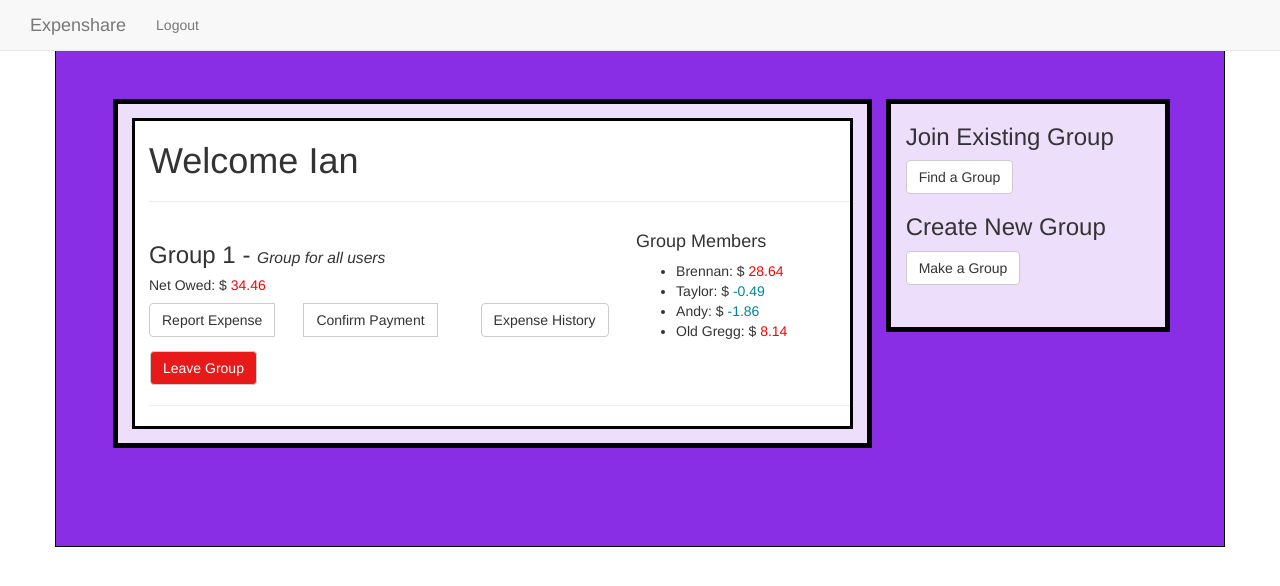
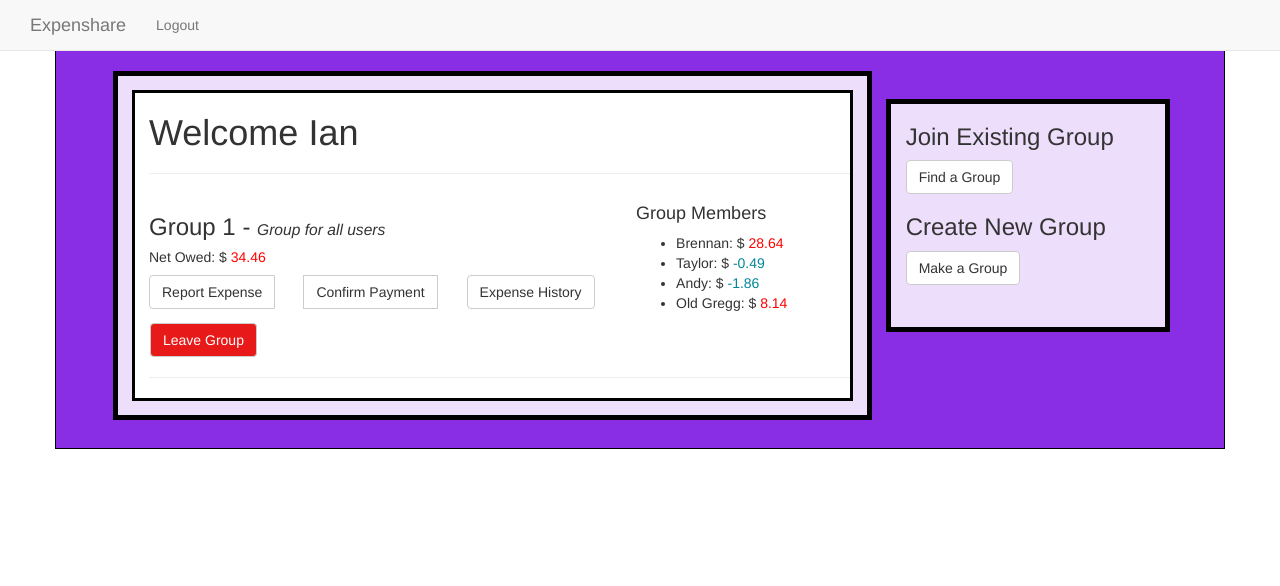
Before and after one commit to Brennan-M/ExpenShare, a Django app: page /share/home/ in a window 1280 px wide. Shown: the top 586 px of the page. Run offline with Django 3.2, Linux system fonts and the light colour scheme; a user stored in the database is signed in; data comes from the database, SQL or seed files in the repository; both versions use the stored data as it was after the commit; some libraries are stand-ins or nearby versions.

Commit message:
Fixed some minor UI issues

```diff
--- a/Expenshare/static/css/styles.css
+++ b/Expenshare/static/css/styles.css
@@ -17,9 +17,9 @@ body{
 }
 
 #mainBoxOuter{
-	margin-top: 7em;
+	margin-top: 5em;
 	background-color: #EDDFFB;
-	margin-bottom: 7em;
+	margin-bottom: 2em;
 	border: solid black 5px;
 	padding: 1em;
 	margin-right: 1em;
@@ -50,6 +50,11 @@ body{
 	border: solid black 5px;
 	padding-bottom: 3em;
 }
+
+.historyButton{
+	margin-left: -1em;
+}
+
 footer{
 	text-align: center;
 	color: #FFFFFF;
--- a/Expenshare/templates/ExpenseLog.html
+++ b/Expenshare/templates/ExpenseLog.html
@@ -22,8 +22,8 @@
 		                <div class="col-md-10">
 		                  <a class="navbar-brand" id="navName" href="/share/home">Expenshare</a>
 			                 <ul class="nav navbar-nav">
-			                  	<!--Put links to different parts of the site here-->
-			                 </ul>
+		                  		<li><a href="/share/logout"> Logout </a></li>
+		                  	</ul>
 		                </div>
 		            </div>
 	          	</nav>
--- a/Expenshare/templates/home.html
+++ b/Expenshare/templates/home.html
@@ -163,7 +163,7 @@
 											</div>
 
 
-											<div class="col-md-3">
+											<div class="col-md-3 historyButton">
 											<form id="goToHistory" method="post" action="/share/history/">
 												{% csrf_token %}
 												<input type="hidden" name="group" value="{{ paygroup.name }}">
```
Also changed, not shown: Expenshare/db.sqlite3.
